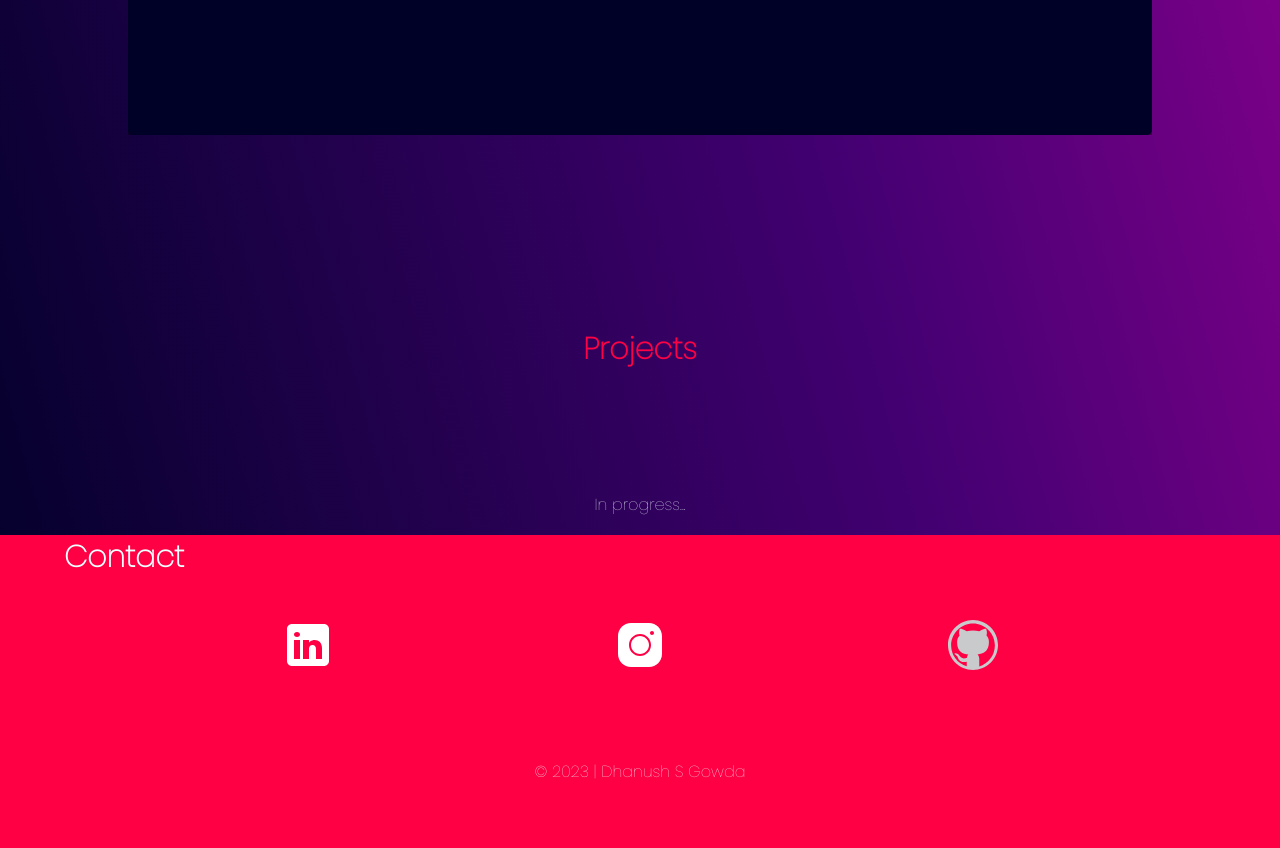
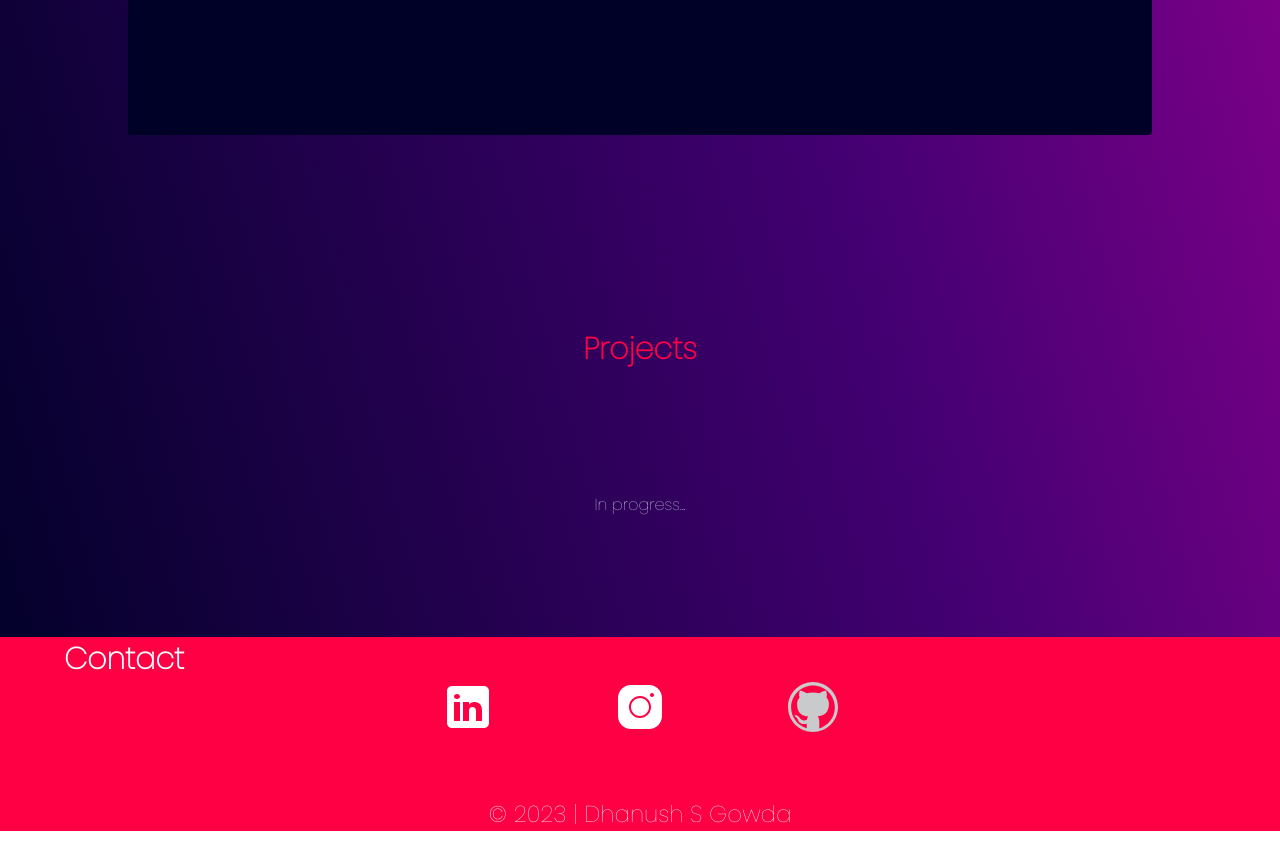
Before and after one commit to Dhanush-S-Gowda/Personal-Portfolio-website, a plain HTML site: page index.html in a window 1280 px wide. Shown: the part 1920-2768 px from the top of the page. Drawn offline with Linux system fonts and the light colour scheme; a web font is replaced by a local one.

Commit message:
changed height to min-height and removed unwanted padding to make it more responsive

```diff
--- a/style.css
+++ b/style.css
@@ -22,7 +22,6 @@ html{
 body{
     overflow-x: hidden;
     background: linear-gradient(75deg, var(--primary-background-color1), var(--primary-background-color2), var(--primary-background-color3));
-    background: url('background.jpeg') cover no-repeat;
     width: 100%;
 }
 
@@ -55,7 +54,7 @@ nav ul li a:hover{
     width: 100%;
     display: flex;
     justify-content: center;
-    height: 100svh;
+    min-height: 100svh;
     padding-top: 1rem ;
 }
 .header-container{
@@ -88,7 +87,8 @@ nav ul li a:hover{
 }
 .profile img{
     padding: 0rem;
-    height: 10rem;
+    max-height: 10rem;
+    min-height: 5rem;
     font-style: italic;
 }
 .header-3 p:nth-child(1), .certificates-header, #projects-header, #contact-header{
@@ -145,6 +145,7 @@ figure img{
     width: 100%;
     height: 70%;
     border-radius: 5px;
+    object-fit: cover;
 }
 figcaption{
     text-align: center;
@@ -161,7 +162,7 @@ figcaption{
 /* projects-section */
 #projects-container{
     padding-top: 15%;
-    height: 50svh;
+    min-height: 50svh;
     width: 100%;
 }
 #projects-header{
@@ -177,7 +178,7 @@ figcaption{
 
 #contact-container{
     background-color: var(--nav-color);
-    height: 20svh;
+    min-height: 20svh;
 }
 #contact-header{
     color: var(--primary-font-color1);
@@ -187,7 +188,8 @@ figcaption{
 #contact-footer{
     width: 100%;
     color: var(--primary-font-color1);
-    padding: 5%;
+    /* padding: 5%; */
+    font-size: 2.3rem;
     text-align: center;
     background-color: var(--nav-color);
 }
@@ -202,6 +204,7 @@ figcaption{
 #contact{
     display: flex;
     justify-content: space-evenly;
+    margin: 0 auto;
+    max-width: 50%;
 
-    padding: 5svh 0;
 }
```
